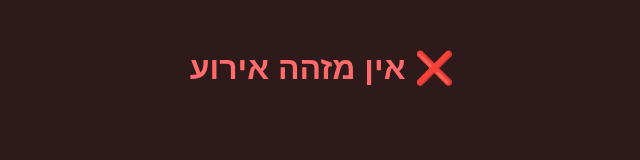
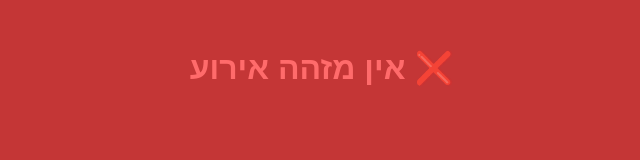
Before and after one commit to RadarAlerts/Radar, a plain HTML site: page index.html in a window 1280 px wide. Shown: the whole page, without its empty margins (318-958 px from the left). Drawn offline with Linux system fonts and the light colour scheme.

Commit message:
Update index.html

```diff
--- a/index.html
+++ b/index.html
@@ -12,7 +12,7 @@
 <style>
 body {
   font-family: Arial;
-  background: #2e1a1a;
+  background: #c43636;
   color: #eee;
   padding: 20px;
 }
```
